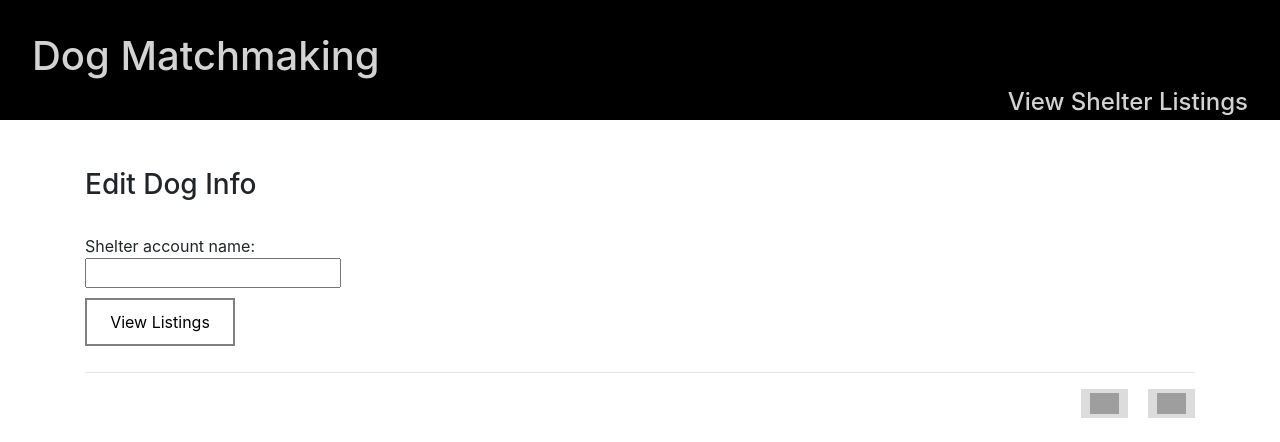
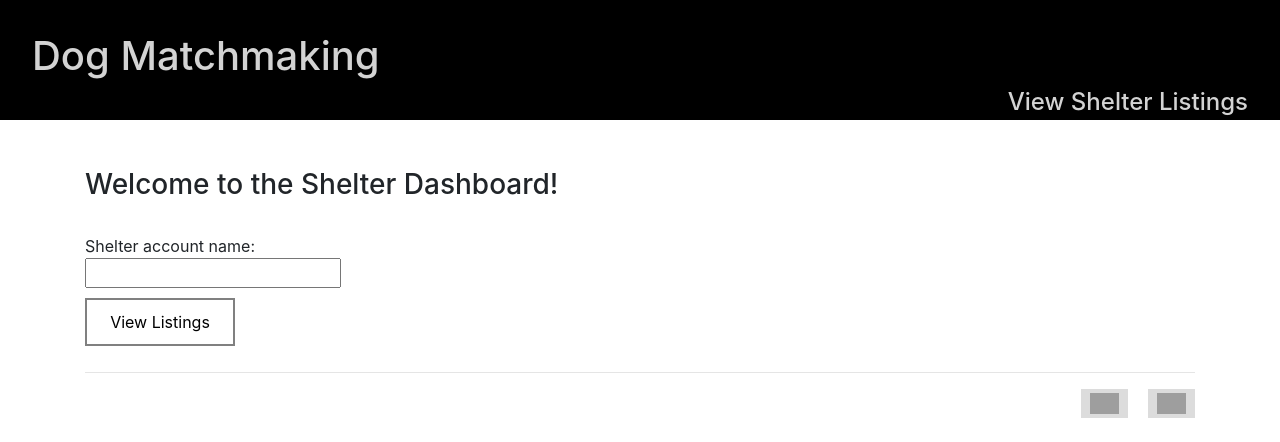
Before and after one commit to brennand97/CS361-Winter2018, a Django app: page /view_listings/ in a window 1280 px wide. Shown: the top 442 px of the page. Run offline with Django 3.2, Linux system fonts and the light colour scheme; parts of the project's set-up code (start-up, migrations or seed data) failed here and were passed over; some libraries are stand-ins or nearby versions; grey boxes are pictures that could not be loaded.

Commit message:
edit-dog header change

```diff
--- a/matchmaking/templates/edit_dog.html
+++ b/matchmaking/templates/edit_dog.html
@@ -6,7 +6,7 @@
 {% endblock %}
 
 {% block content %}
-<h3>Welcome to the Shelter Dashboard!</h3><br>
+<h3>Edit Dog Info</h3><br>
 <form method="POST" id="editDog">{% csrf_token %}
     {{ form.as_p }}
     <input type="submit" value="Submit Changes">
--- a/matchmaking/templates/view_listings.html
+++ b/matchmaking/templates/view_listings.html
@@ -9,7 +9,7 @@
 {% endblock %}
 
 {% block content %}
-<h3>Edit Dog Info</h3><br>
+<h3>Welcome to the Shelter Dashboard!</h3><br>
 <form method="POST" id="viewDogs">
 
     {% csrf_token %}
```
